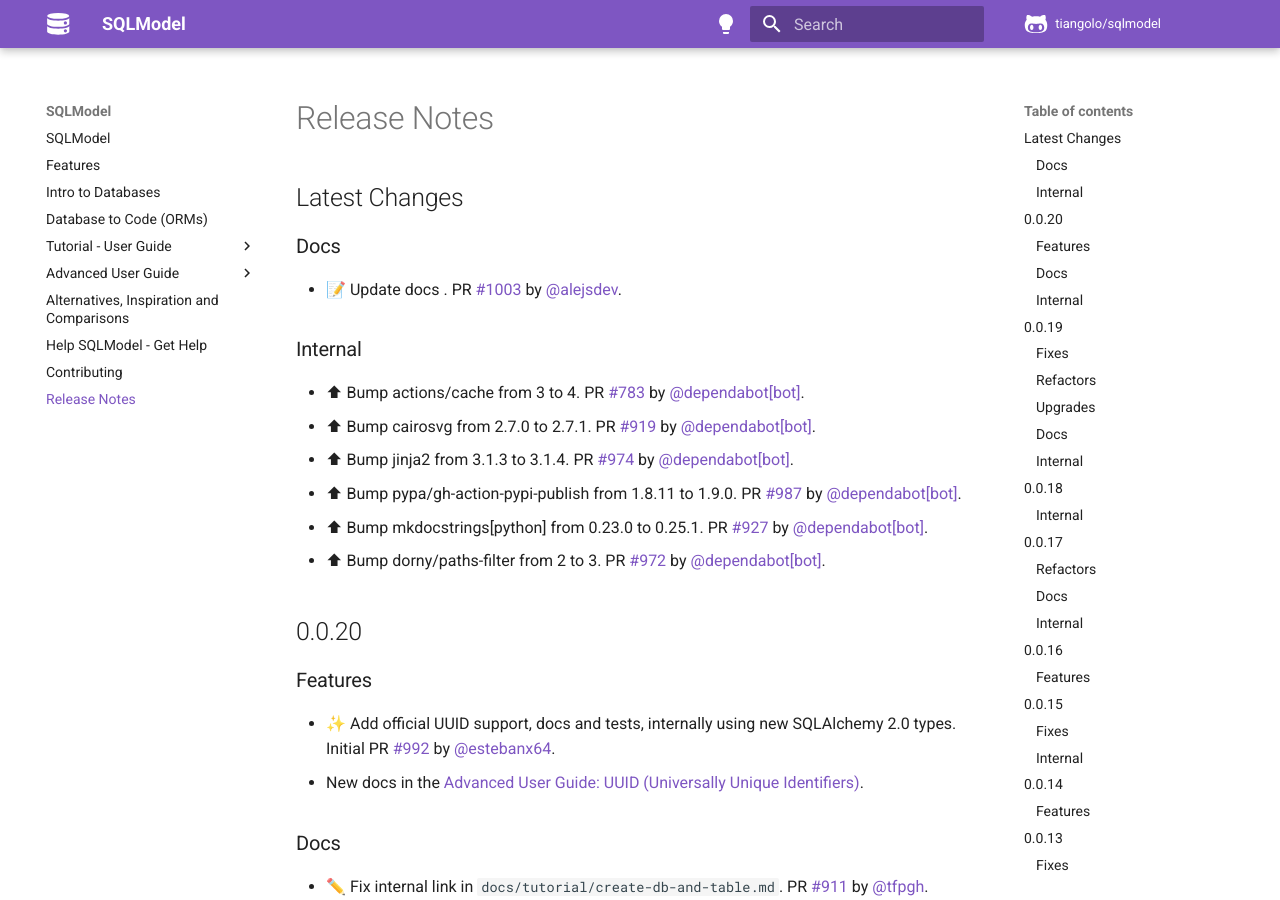
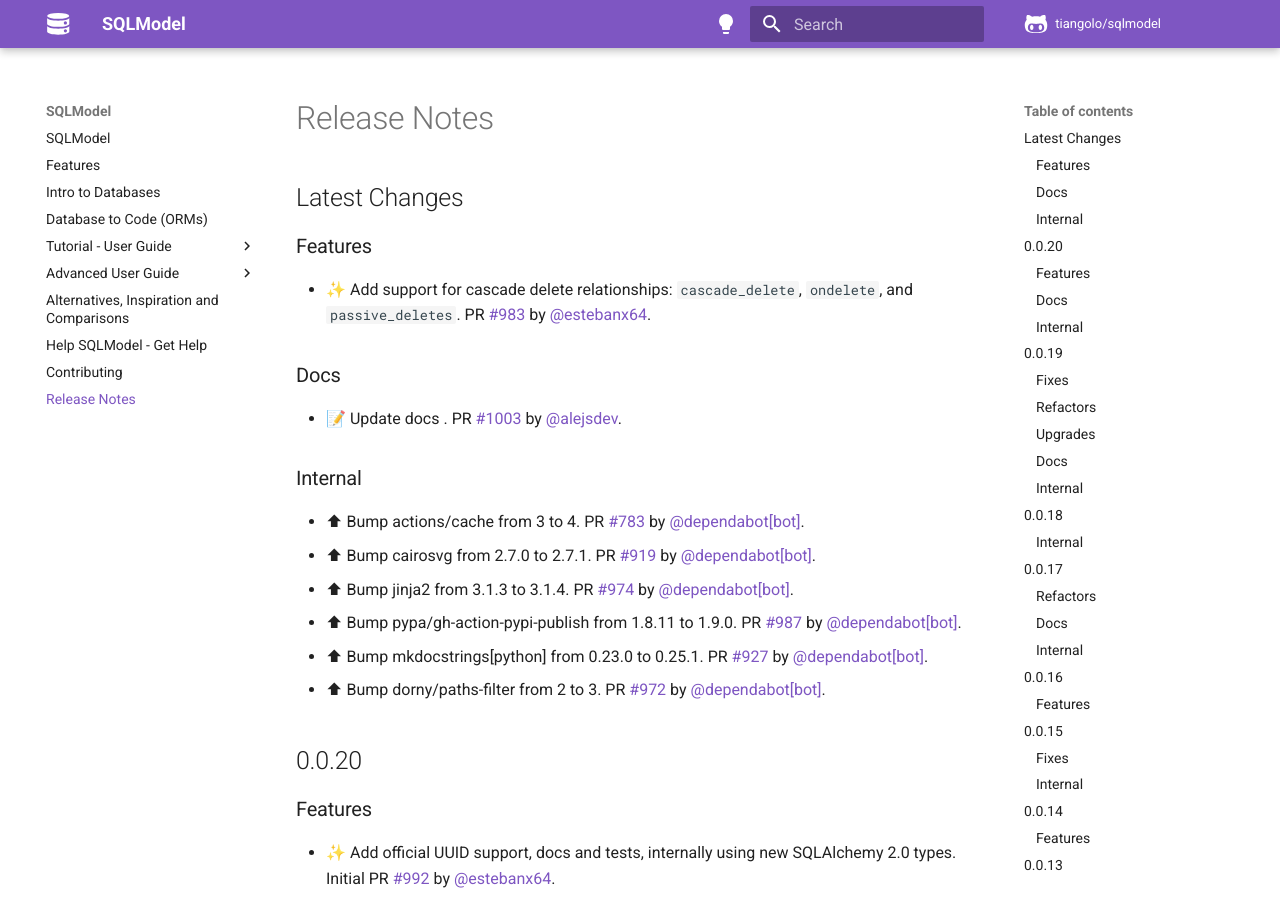
Before and after one commit to sztrakabalint/fastapi-sqlmodel, an MkDocs documentation site: the page built from docs/release-notes.md, in a window 1280 px wide and 900 px high. Built offline with MkDocs 1.6.1 and Material for MkDocs 9.7.7, drawn with Linux system fonts in a browser that asks for light colours; comment, search, counter and statistics services are not loaded.

Commit message:
📝 Update release notes

```diff
--- a/docs/release-notes.md
+++ b/docs/release-notes.md
@@ -1,6 +1,10 @@
 # Release Notes
 
 ## Latest Changes
+
+### Features
+
+* ✨ Add support for cascade delete relationships: `cascade_delete`, `ondelete`, and `passive_deletes`. PR [#983](https://github.com/tiangolo/sqlmodel/pull/983) by [@estebanx64](https://github.com/estebanx64).
 
 ### Docs
 
```
